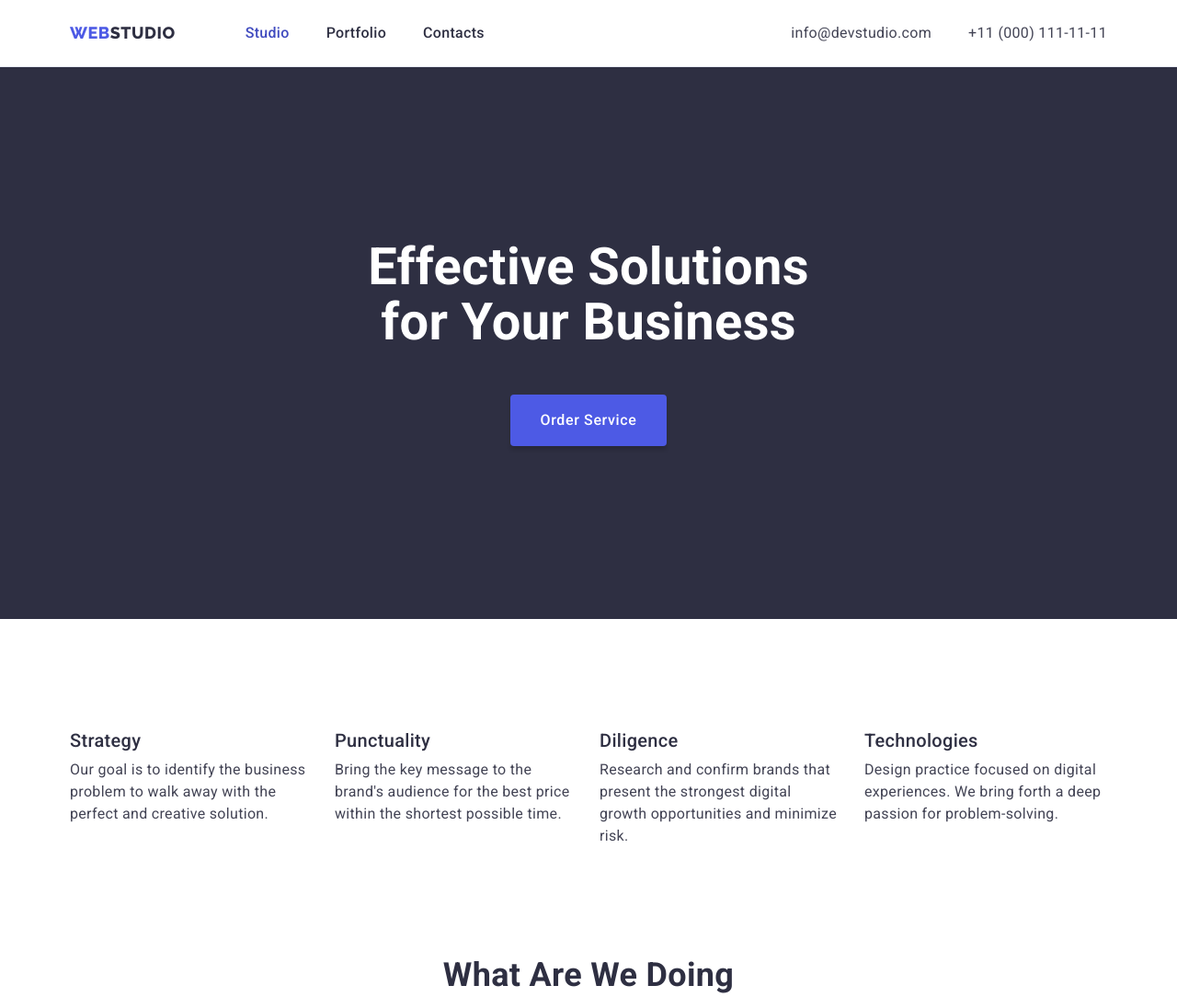
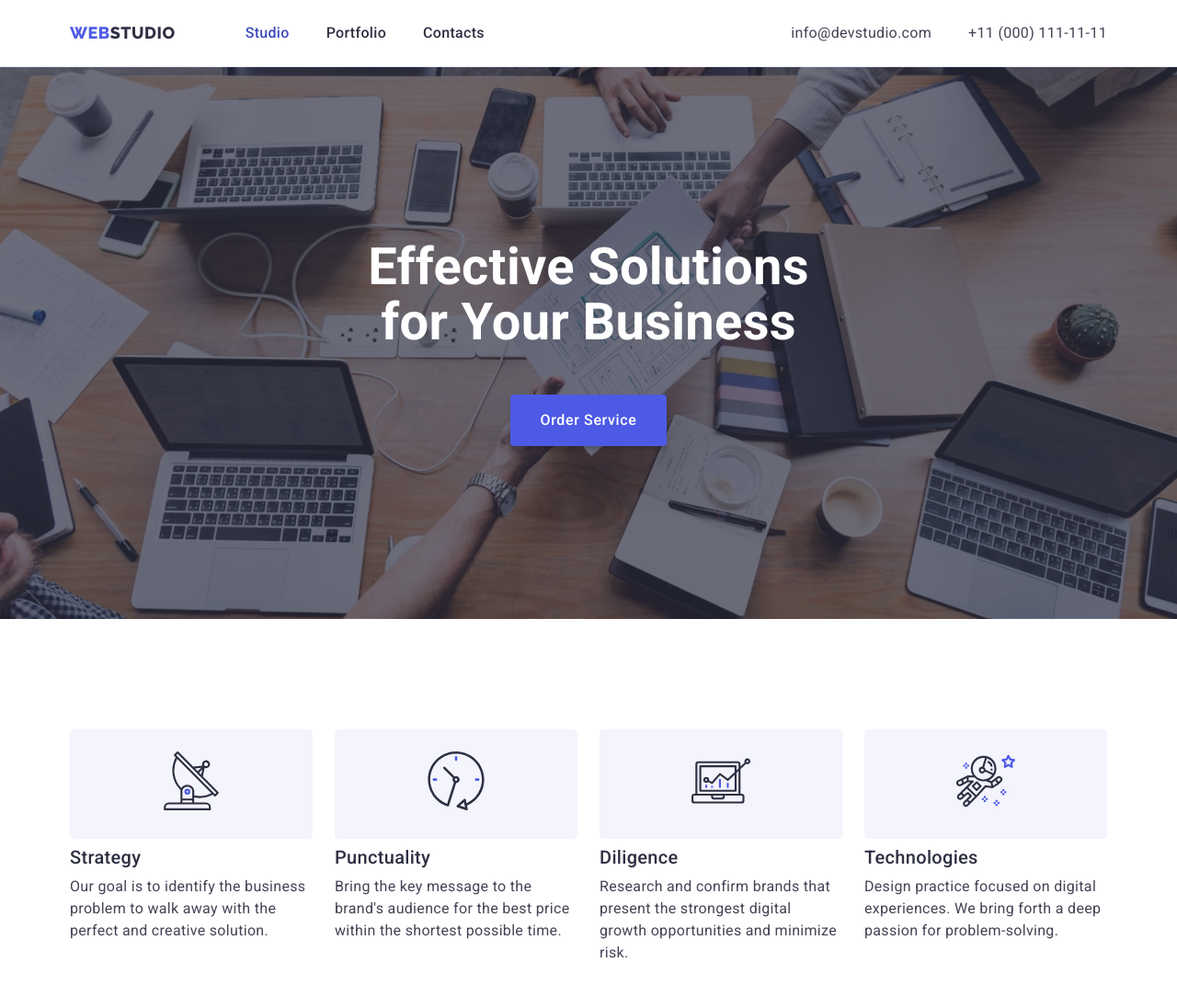
Before and after one commit to amosovandrey/goit-markup-hw-04, a plain HTML site: page index.html in a window 1280 px wide. Shown: the top 1084 px of the page at 92% size. Drawn offline with nearby package versions, Linux system fonts and the light colour scheme.

Commit message:
svg sprite. made features icons

```diff
--- a/css/styles.css
+++ b/css/styles.css
@@ -41,7 +41,7 @@ img {
   height: auto;
 }
 body {
-  font-family: 'Roboto', sans-serif;
+  font-family: "Roboto", sans-serif;
   font-size: 16px;
   line-height: 1.5;
   letter-spacing: 0.02em;
@@ -97,7 +97,7 @@ body {
   padding-bottom: 24px;
   margin-right: 76px;
 
-  font-family: 'Raleway', sans-serif;
+  font-family: "Raleway", sans-serif;
   font-weight: 800;
   font-size: 18px;
   line-height: 1.33;
@@ -163,6 +163,16 @@ body {
 
 .hero {
   background-color: var(--dark-color);
+
+  background-image: linear-gradient(
+      var(--hero-background-color),
+      var(--hero-background-color)
+    ),
+    url(../images/bg-people-office-min.jpeg);
+  background-repeat: no-repeat;
+  background-position: center;
+  background-size: cover;
+
   padding-top: 188px;
   padding-bottom: 188px;
 
@@ -217,8 +227,19 @@ body {
   display: flex;
   gap: 24px;
 }
+
 .features-list > li {
   width: calc((100% - 72px) / 4);
+}
+
+.features-icon {
+  display: block;
+
+  background: var(--light-color);
+  border-radius: 4px;
+
+  padding: 24px 100px;
+  margin-bottom: 8px;
 }
 
 .list-title {
@@ -300,7 +321,7 @@ body {
 .footer-logo {
   display: block;
   margin-bottom: 16px;
-  font-family: 'Raleway', sans-serif;
+  font-family: "Raleway", sans-serif;
   font-weight: 800;
   font-size: 18px;
   line-height: 1.33;
--- a/index.html
+++ b/index.html
@@ -90,6 +90,11 @@
           <h2 class="visually-hidden">Features</h2>
           <ul class="features-list list">
             <li>
+              <div class="features-icon">
+                <svg width="64" height="64">
+                  <use href="./images/icons.svg#icon-antenna"></use>
+                </svg>
+              </div>
               <h3 class="list-title">Strategy</h3>
               <p>
                 Our goal is to identify the business problem to walk away with
@@ -97,6 +102,11 @@
               </p>
             </li>
             <li>
+              <div class="features-icon">
+                <svg width="64" height="64">
+                  <use href="./images/icons.svg#icon-clock"></use>
+                </svg>
+              </div>
               <h3 class="list-title">Punctuality</h3>
               <p>
                 Bring the key message to the brand's audience for the best price
@@ -104,6 +114,11 @@
               </p>
             </li>
             <li>
+              <div class="features-icon">
+                <svg width="64" height="64">
+                  <use href="./images/icons.svg#icon-diagram"></use>
+                </svg>
+              </div>
               <h3 class="list-title">Diligence</h3>
               <p>
                 Research and confirm brands that present the strongest digital
@@ -111,6 +126,11 @@
               </p>
             </li>
             <li>
+              <div class="features-icon">
+                <svg width="64" height="64">
+                  <use href="./images/icons.svg#icon-astronaut"></use>
+                </svg>
+              </div>
               <h3 class="list-title">Technologies</h3>
               <p>
                 Design practice focused on digital experiences. We bring forth a
```
Also changed, not shown: images/antenna.svg (added), images/astronaut.svg (added), images/bg-people-office-min.jpeg (added), images/client-1.svg (added), images/client-2.svg (added), images/client-3.svg (added), images/client-4.svg (added), images/client-5.svg (added), images/client-6.svg (added), images/clock.svg (added), images/diagram.svg (added), images/facebook.svg (added), images/icons.svg (added), images/instagram.svg (added), 2 more files, 2 other files.
